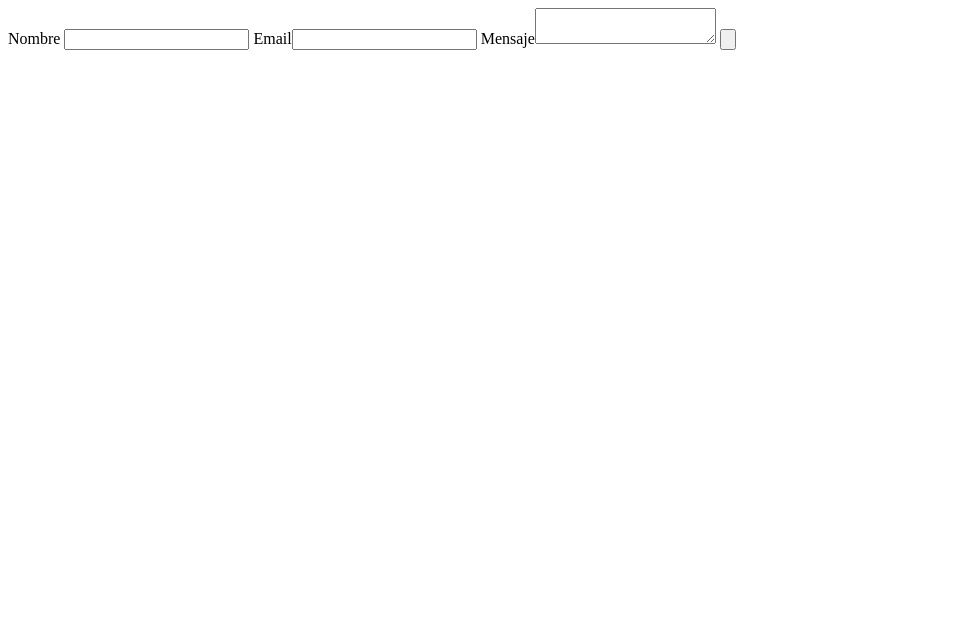
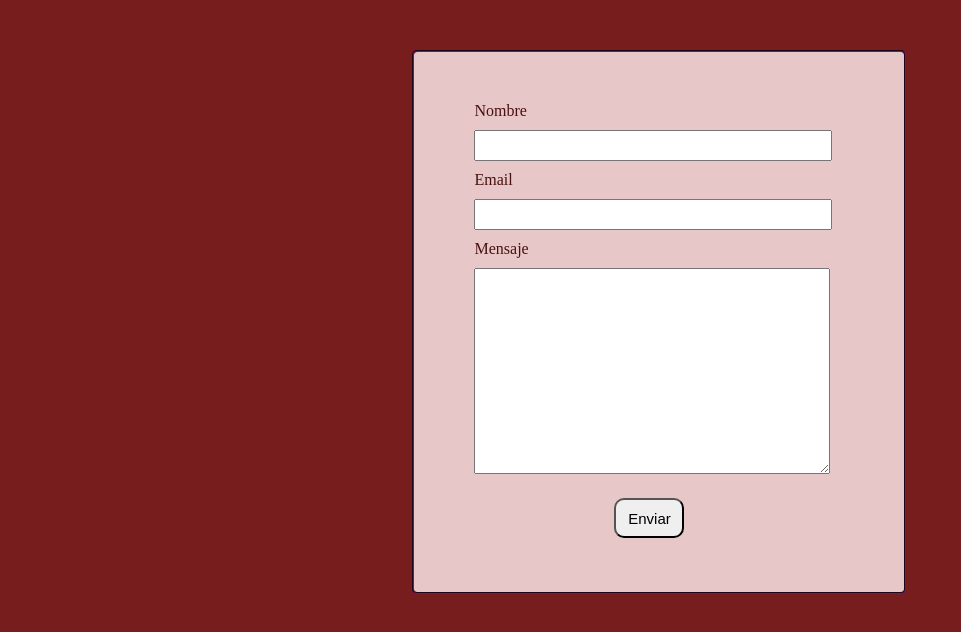
Before and after one commit to LuzRivera154/first-site, a plain HTML site: page contact.html in a window 1280 px wide. Shown: the whole page, without its empty margins (0-961 px from the left). Drawn offline with Linux system fonts and the light colour scheme.

Commit message:
estilo formulario

```diff
--- a/contact.html
+++ b/contact.html
@@ -1,16 +1,67 @@
 <!DOCTYPE html>
 <html lang="en">
+
 <head>
     <meta charset="UTF-8">
     <meta name="viewport" content="width=device-width, initial-scale=1.0">
     <title>Contactanos</title>
+    <style>
+        body{
+            background: rgb(119, 29, 29);
+            color: rgb(73, 17, 17);
+        }
+        .formulario{
+            background: rgb(231, 199, 199);;
+            margin: 50px 32%;
+            padding: 20px;
+            border: 2px groove rgb(112, 25, 112);
+            border-radius: 5px;
+            width: 450px;
+            height: 500px;
+        }
+        form{
+            padding: 20px 40px;
+        }
+
+        label {
+            display: inline-block;
+            padding: 10px 0;
+        }
+        #name,
+        #email{
+            width: 350px;
+            height: 25px;
+        }
+        #texto{
+            width: 350px;
+            height: 200px;
+        }
+        .btn_container{
+        margin: 20px 140px;
+        }
+        #btn{
+            font-size: 15px;
+            width: 70px;
+            height: 40px;
+            border-radius: 10px;
+        }
+    </style>
 </head>
+
 <body>
-    <form action="">
-       <label for="name">Nombre</label> <input type="text"  id="name" maxlength="15" required>
-        <label for="email">Email</label><input type="email" required>
-        <label for="texto"> Mensaje</label><textarea name="texto" id="texto"></textarea>
-        <input type="submit" value="">
-    </form>
+    <div class="formulario">
+
+        <form action="">
+            <label for="name">Nombre</label> <br> <input type="text" id="name" maxlength="15" required> <br>
+            <label for="email">Email</label> <br> <input type="email" id="email" required> <br>
+            <label for="texto"> Mensaje</label> <br><textarea name="texto" id="texto"></textarea> <br>
+            <div class="btn_container">
+                <input type="button" id="btn" value="Enviar">
+
+            </div>
+        </form>
+    </div>
+
 </body>
+
 </html>
```
